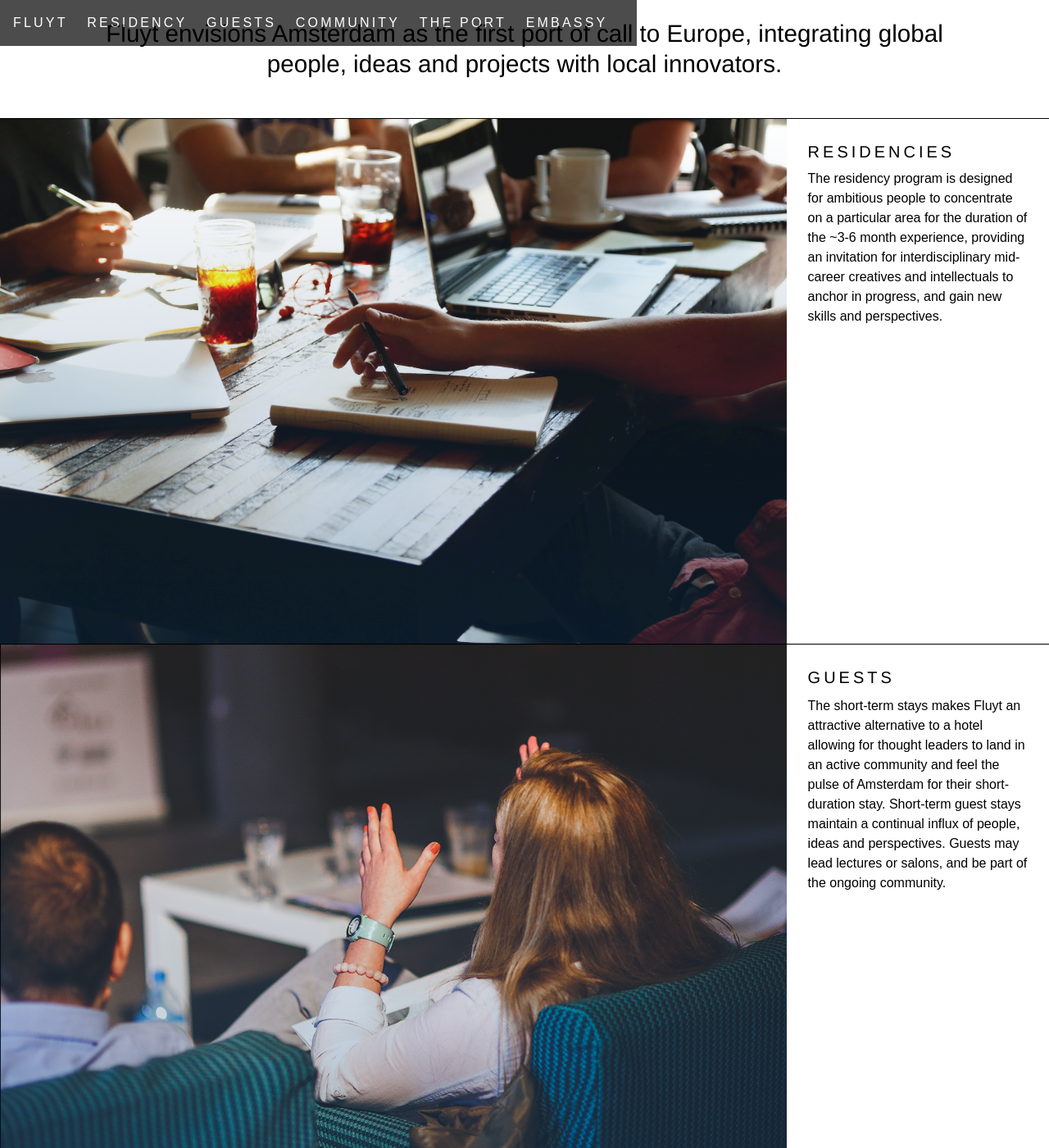
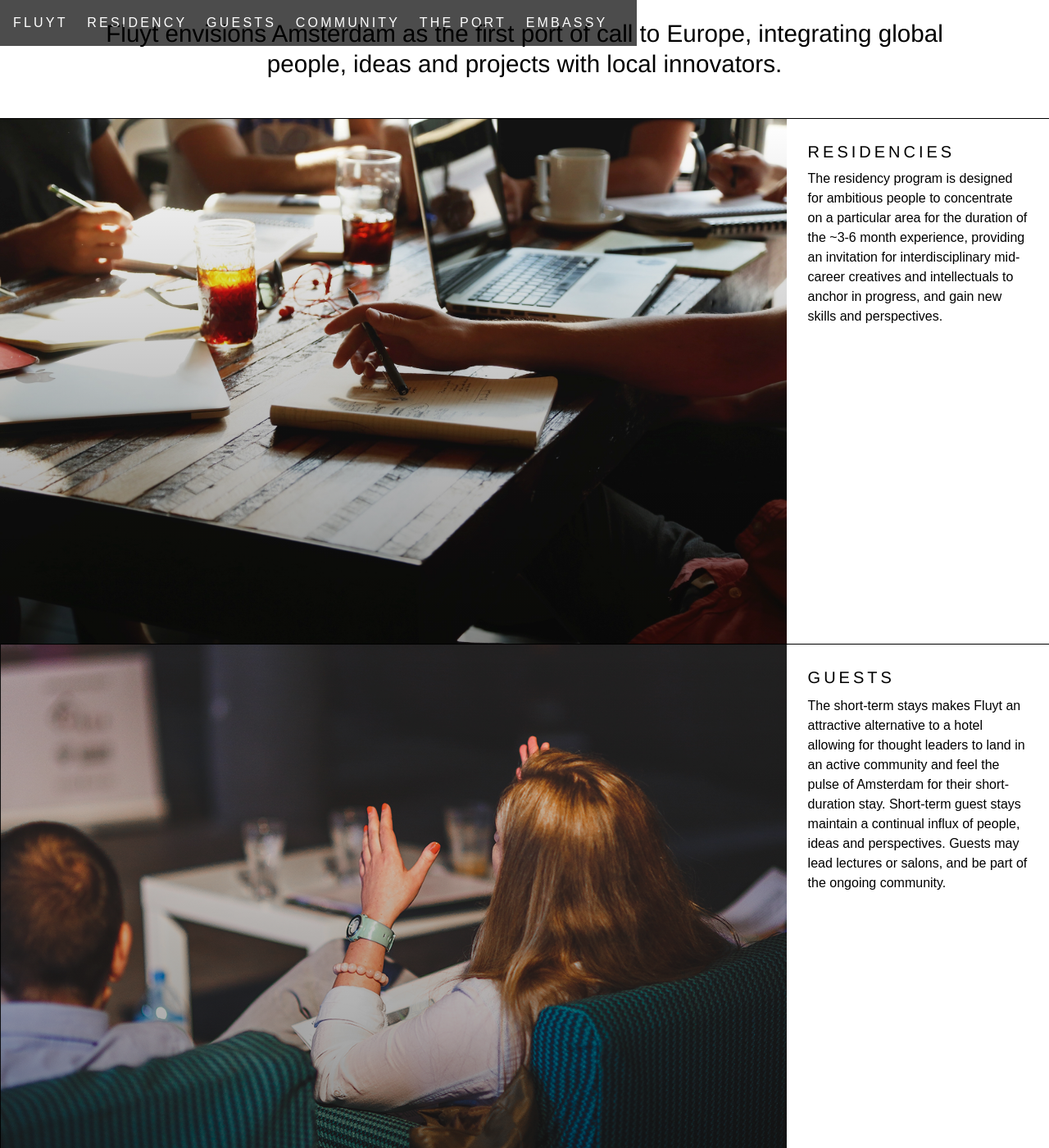
Before and after one commit to embassynetwork/fluyt.co, a Jekyll site: the page built from index.html, in a window 1280 px wide and 1400 px high, scrolled down 931 px. Shown: the whole window at 82% size. Built offline with Jekyll 4.4.1, drawn with Linux system fonts in a browser that asks for light colours; nearby versions of some CDN libraries; a script that is not in the unit is left out.

Commit message:
black gradient

```diff
--- a/css/main.css
+++ b/css/main.css
@@ -55,10 +55,10 @@ header {
 
 .pickgradient {
   display:inline-block;
-  background: -moz-linear-gradient(top, rgba(0,0,0,0) 0%, rgba(0,0,0,0.65) 100%); /* FF3.6+ */
-  background: -webkit-gradient(linear, left top, left bottom, color-stop(0%,rgba(0,0,0,0.65)), color-stop(100%,rgba(0,0,0,0))); /* Chrome,Safari4+ */
-  background: -webkit-linear-gradient(top, rgba(0,0,0,0) 0%,rgba(0,51,102,0.30) 100%); /* Chrome10+,Safari5.1+ */
-  background: linear-gradient(to bottom, rgba(0,0,0,0) 0%,rgba(0,51,102,0.30) 100%); /* W3C */
+  background: -moz-linear-gradient(top, rgba(0,0,0,0) 0%, rgba(0,0,0,0.45) 100%); /* FF3.6+ */
+  background: -webkit-gradient(linear, left top, left bottom, color-stop(0%,rgba(0,0,0,0.45)), color-stop(100%,rgba(0,0,0,0))); /* Chrome,Safari4+ */
+  background: -webkit-linear-gradient(top, rgba(0,0,0,0) 0%,rgba(0,0,10,0.45) 100%); /* Chrome10+,Safari5.1+ */
+  background: linear-gradient(to bottom, rgba(0,0,0,0) 0%,rgba(0,0,0,0.45) 100%); /* W3C */
   filter: progid:DXImageTransform.Microsoft.gradient( startColorstr='#a6000000', endColorstr='#00000000',GradientType=0 ); /* IE6-9 */
 }
 
```
